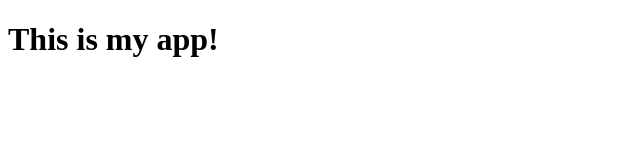
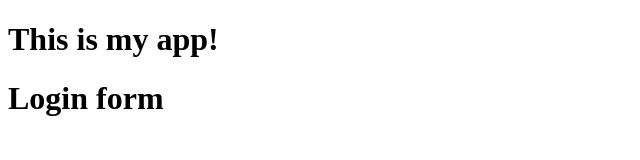
Before and after one commit to alanguia/app, a plain HTML site: page index.html in a window 1280 px wide. Shown: the whole page, without its empty margins (0-640 px from the left). Drawn offline with Linux system fonts and the light colour scheme.

Commit message:
login form

```diff
--- /dev/null
+++ b/dir2/app2.js
@@ -0,0 +1 @@
+console.log('app2');
--- a/index.html
+++ b/index.html
@@ -8,5 +8,6 @@
   </head>
   <body>
     <h1>This is my app!</h1>
+    <h1>Login form</h1>
   </body>
 </html>
```
Also changed, not shown: log.txt (added), login.html (added).
